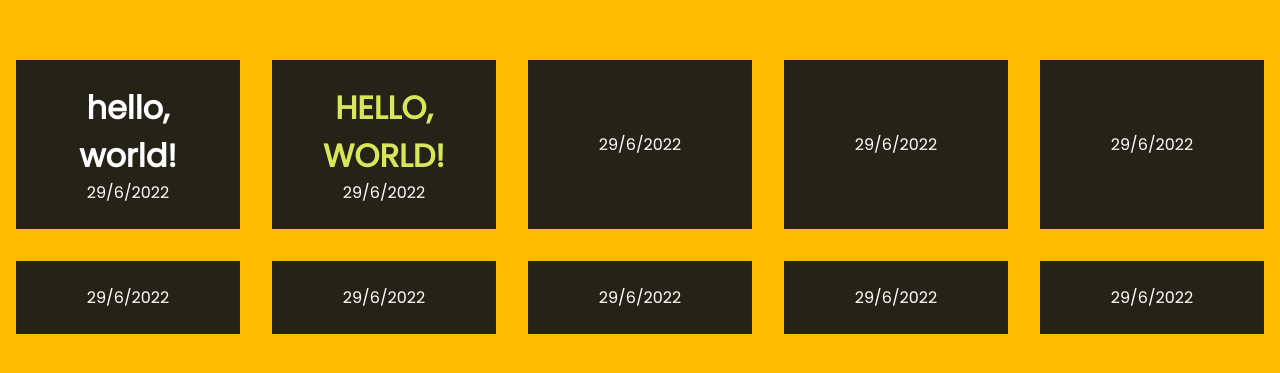
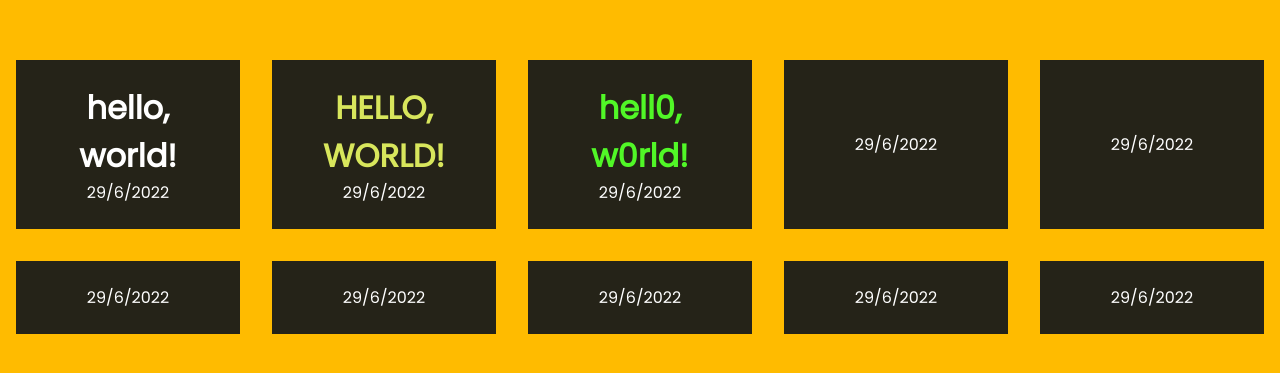
Before and after one commit to MichelangeloCali/repositorio-treino-classroom-acct, a React (Create React App) app in the folder Modulo-2/introducao-ao-react/: page / in a window 1280 px wide. Shown: the part 203-576 px from the top of the page. Built offline with nearby package versions, Linux system fonts and the light colour scheme.

Commit message:
third component

```diff
--- a/Modulo-2/introducao-ao-react/src/App.js
+++ b/Modulo-2/introducao-ao-react/src/App.js
@@ -8,7 +8,7 @@ function App({ name, color }) {
     <div className={styles.container}>
       <HelloWorld name={text} color="#ffffff" />
       <HelloWorld name={text.toUpperCase()} color="#d8e65c" />
-      <HelloWorld />
+      <HelloWorld name={text.replaceAll("o", "0")} color="#51f727" />
       <HelloWorld />
       <HelloWorld />
       <HelloWorld />
```
